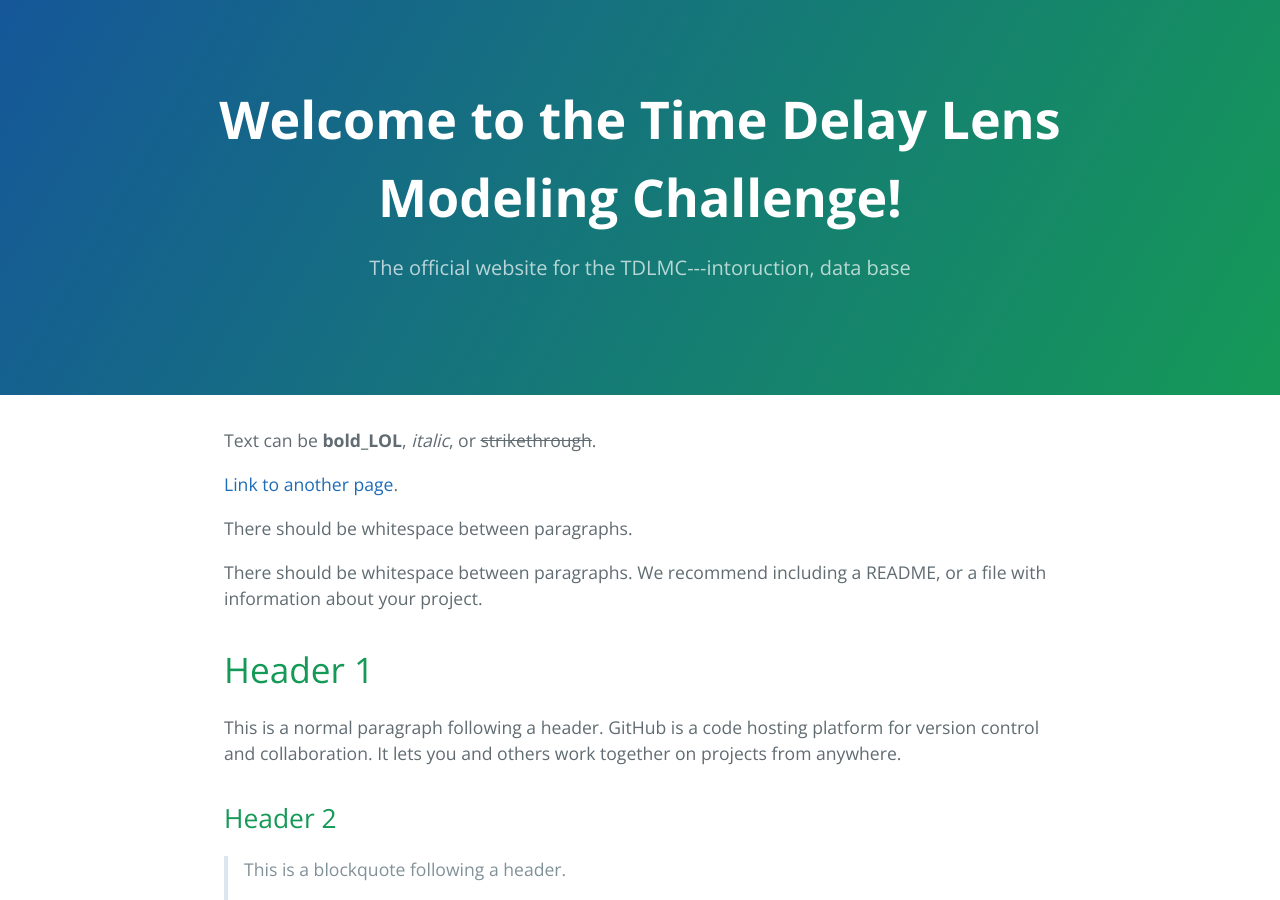
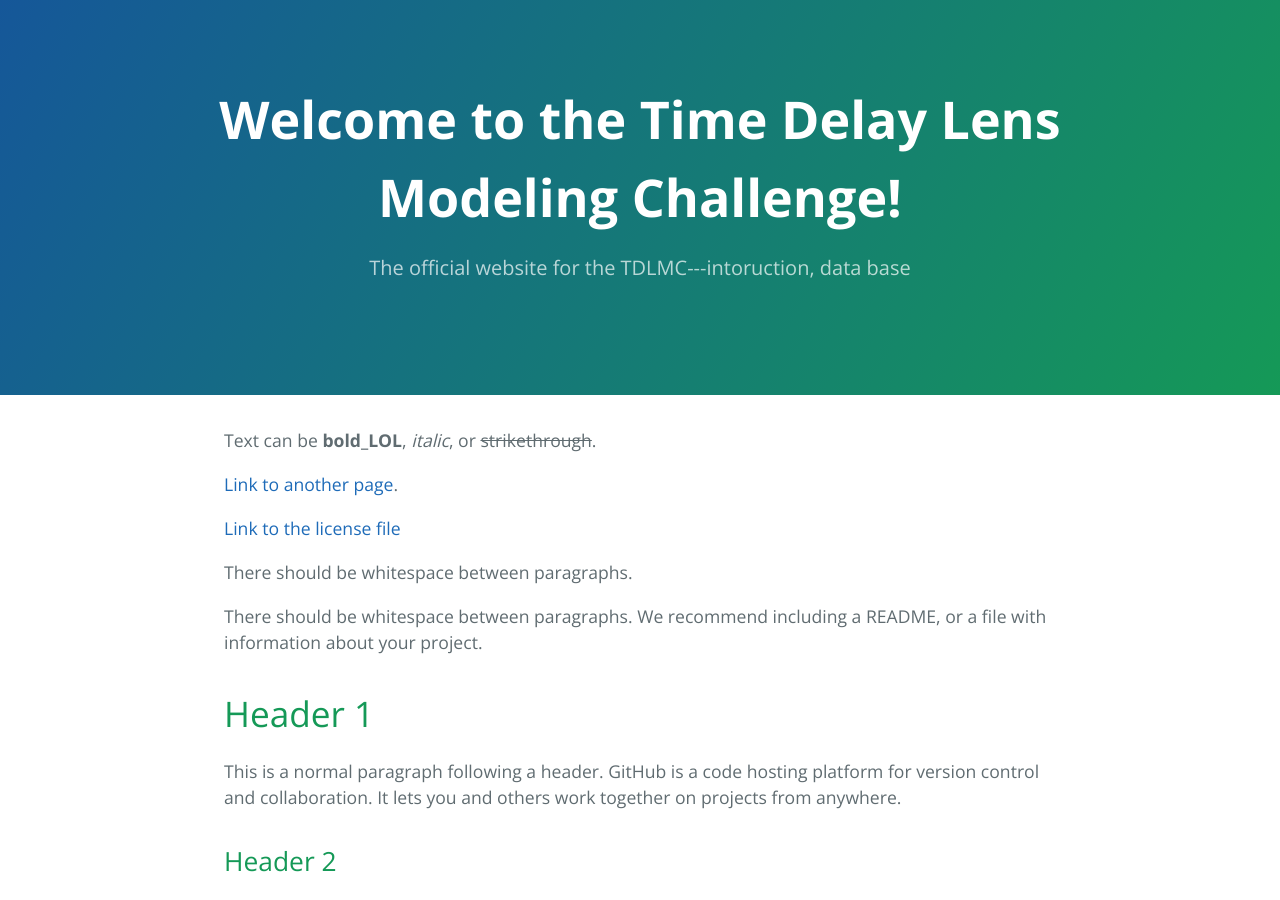
Before and after one commit to TDLMC/TDLMC.github.io, a Jekyll site: the page built from index.md, in a window 1280 px wide and 900 px high. Built offline with Jekyll 4.4.1, drawn with Linux system fonts in a browser that asks for light colours.

Commit message:
Trying to see if one can download the file

```diff
--- a/index.md
+++ b/index.md
@@ -5,6 +5,8 @@ layout: default
 Text can be **bold_LOL**, _italic_, or ~~strikethrough~~.
 
 [Link to another page](another-page).
+
+[Link to the license file](LICENSE)
 
 There should be whitespace between paragraphs.
 
```
